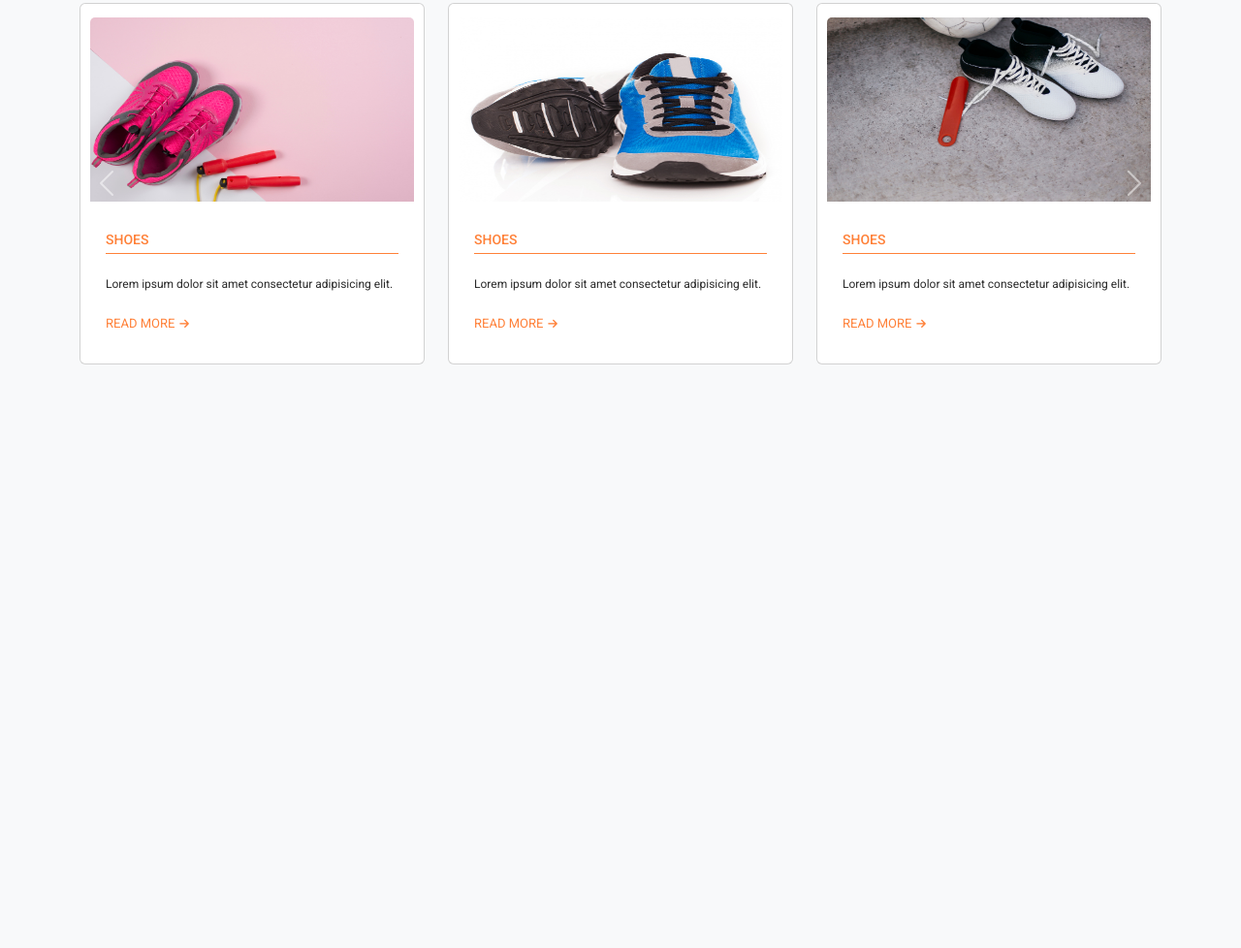
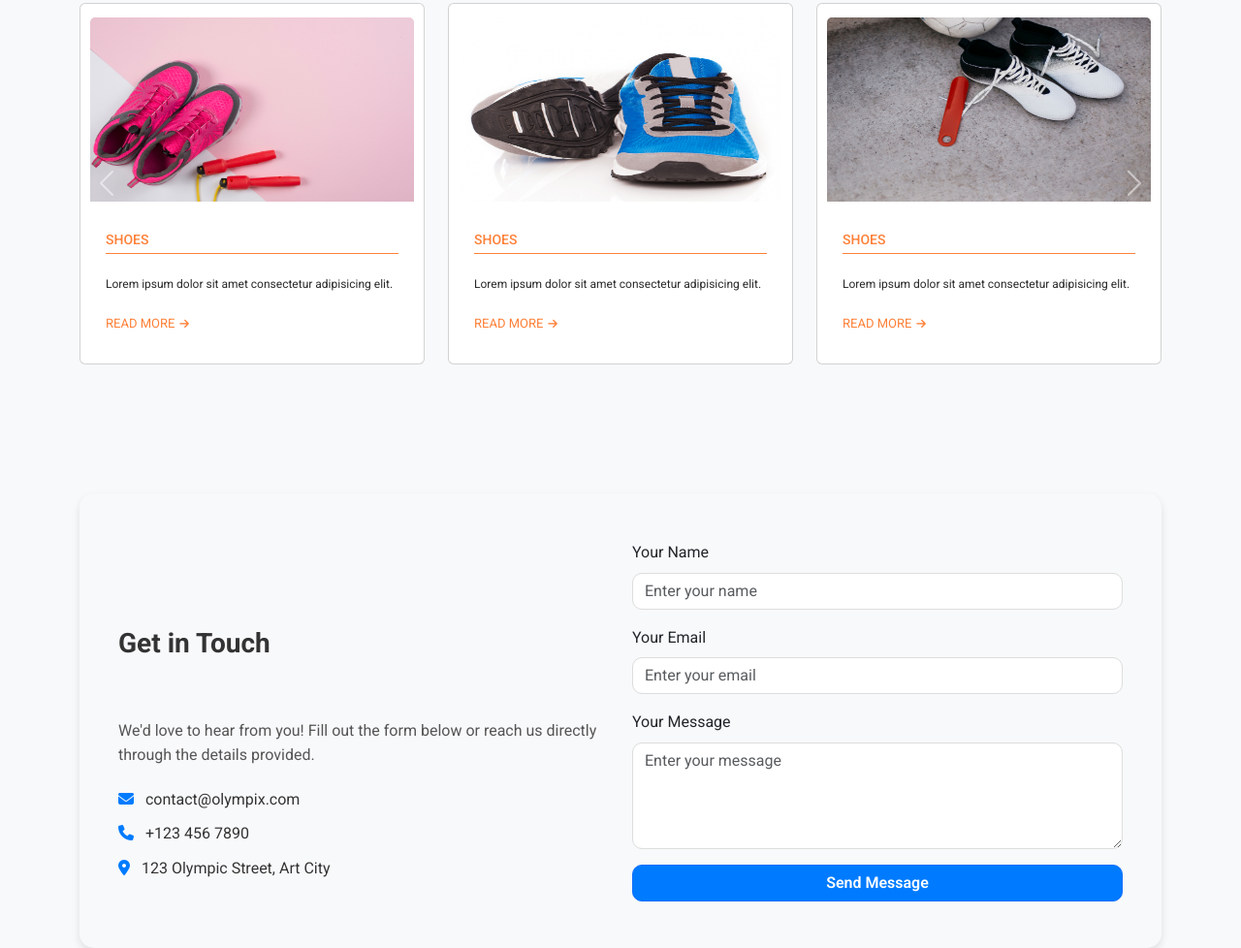
Before and after one commit to OlympiXOrg/olympixorg.github.io, a plain HTML site: page index.html in a window 1280 px wide. Shown: the part 1871-2849 px from the top of the page at 97% size. Before the commit the page ends 2380 px from the top, so only its background shows below. Drawn offline with nearby package versions, Linux system fonts and the light colour scheme.

Commit message:
Transition and contact section

```diff
--- a/index.html
+++ b/index.html
@@ -30,27 +30,28 @@
                 <div class="collapse navbar-collapse" id="navbarNav">
                     <ul class="navbar-nav ms-auto">
                         <li class="nav-item">
-                            <a class="nav-link active" aria-current="page" href="#">Home</a>
+                            <a class="nav-link active" aria-current="page" href="#home">Home</a>
                         </li>
                         <li class="nav-item">
-                            <a class="nav-link" href="#">About Us</a>
+                            <a class="nav-link" href="#about-us">About Us</a>
                         </li>
                         <li class="nav-item">
-                            <a class="nav-link" href="#">Products</a>
+                            <a class="nav-link" href="#products">Products</a>
                         </li>
                         <li class="nav-item">
-                            <a class="nav-link" href="#">Contact</a>
+                            <a class="nav-link" href="#contact">Contact</a>
                         </li>
                         <li class="nav-item">
                             <a class="btn-navbar" href="#">Buy Now</a>
                         </li>
+
 
                     </ul>
                 </div>
             </div>
         </nav>
 
-        <div class="container">
+        <div class="container" id="home">
             <div class="content-home">
                 <div class="row content-home2">
                     <div class="col-lg-7 col-md-5">
@@ -82,7 +83,7 @@
 
     <!-- About Us Start -->
 
-    <div class="container">
+    <div class="container" id="about-us">
         <div class="about-us-container">
             <div class="about-us">
                 <div class="row">
@@ -105,7 +106,7 @@
 
     <!-- About Us End -->
 
-    <section class="product-category">
+    <section class="product-category" id="products">
         <h2 class="heading-product">Product Category</h2>
         <div class="container-fluid">
             <!-- Slider Carousel Bootstrap -->
@@ -213,7 +214,6 @@
                                 </div>
                             </div>
                         </div>
-
                     </div>
 
                 </div>
@@ -231,6 +231,39 @@
         </div>
     </section>
 
+    <div class="container" id="contact">
+        <div class="contact-section py-5">
+            <div class="row">
+                <div class="col-lg-6">
+                    <h2 class="heading-contact">Get in Touch</h2>
+                    <p class="text-contact">We'd love to hear from you! Fill out the form below or reach us directly through the details provided.</p>
+                    <div class="contact-details">
+                        <p><i class="fa-solid fa-envelope me-2"></i> contact@olympix.com</p>
+                        <p><i class="fa-solid fa-phone me-2"></i> +123 456 7890</p>
+                        <p><i class="fa-solid fa-location-dot me-2"></i> 123 Olympic Street, Art City</p>
+                    </div>
+                </div>
+                <div class="col-lg-6">
+                    <form class="contact-form">
+                        <div class="mb-3">
+                            <label for="name" class="form-label">Your Name</label>
+                            <input type="text" class="form-control" id="name" placeholder="Enter your name" required>
+                        </div>
+                        <div class="mb-3">
+                            <label for="email" class="form-label">Your Email</label>
+                            <input type="email" class="form-control" id="email" placeholder="Enter your email" required>
+                        </div>
+                        <div class="mb-3">
+                            <label for="message" class="form-label">Your Message</label>
+                            <textarea class="form-control" id="message" rows="4" placeholder="Enter your message" required></textarea>
+                        </div>
+                        <button type="submit" class="btn btn-primary w-100">Send Message</button>
+                    </form>
+                </div>
+            </div>
+        </div>
+    </div>
+
     <script src="script.js"></script>
     <script src="https://cdn.jsdelivr.net/npm/bootstrap@5.3.3/dist/js/bootstrap.bundle.min.js"
         integrity="sha384-YvpcrYf0tY3lHB60NNkmXc5s9fDVZLESaAA55NDzOxhy9GkcIdslK1eN7N6jIeHz"
--- a/script.js
+++ b/script.js
@@ -41,5 +41,12 @@ navLinks.forEach(link => {
         if (navbarCollapse.classList.contains('show')) {
             new bootstrap.Collapse(navbarCollapse).hide();
         }
+
+        document.querySelector('.contact-form').addEventListener('submit', function (e) {
+            e.preventDefault();
+            alert('Thank you for your message! We will get back to you soon.');
+            this.reset();
+        });
+
     });
 });
--- a/style.css
+++ b/style.css
@@ -331,3 +331,49 @@ body {
     background-color: #d1d1d1;
     font-size: 18px;
 }
+.contact-section {
+    background-color: #f8f9fa; /* Light gray background */
+    border-radius: 15px;
+    box-shadow: 0 4px 8px rgba(0, 0, 0, 0.1);
+    padding: 40px;
+}
+
+.heading-contact {
+    font-size: 28px;
+    font-weight: 700;
+    margin-bottom: 20px;
+    color: #333;
+}
+
+.text-contact {
+    font-size: 16px;
+    margin-bottom: 20px;
+    color: #555;
+}
+
+.contact-details p {
+    font-size: 16px;
+    margin-bottom: 10px;
+    color: #333;
+}
+
+.contact-details i {
+    color: #007bff; /* Bootstrap primary color */
+}
+
+.contact-form .form-control {
+    border-radius: 10px;
+    border: 1px solid #ddd;
+}
+
+.contact-form .btn {
+    background-color: #007bff;
+    color: #fff;
+    border-radius: 10px;
+    font-weight: 600;
+    transition: background-color 0.3s;
+}
+
+.contact-form .btn:hover {
+    background-color: #0056b3;
+}
```
